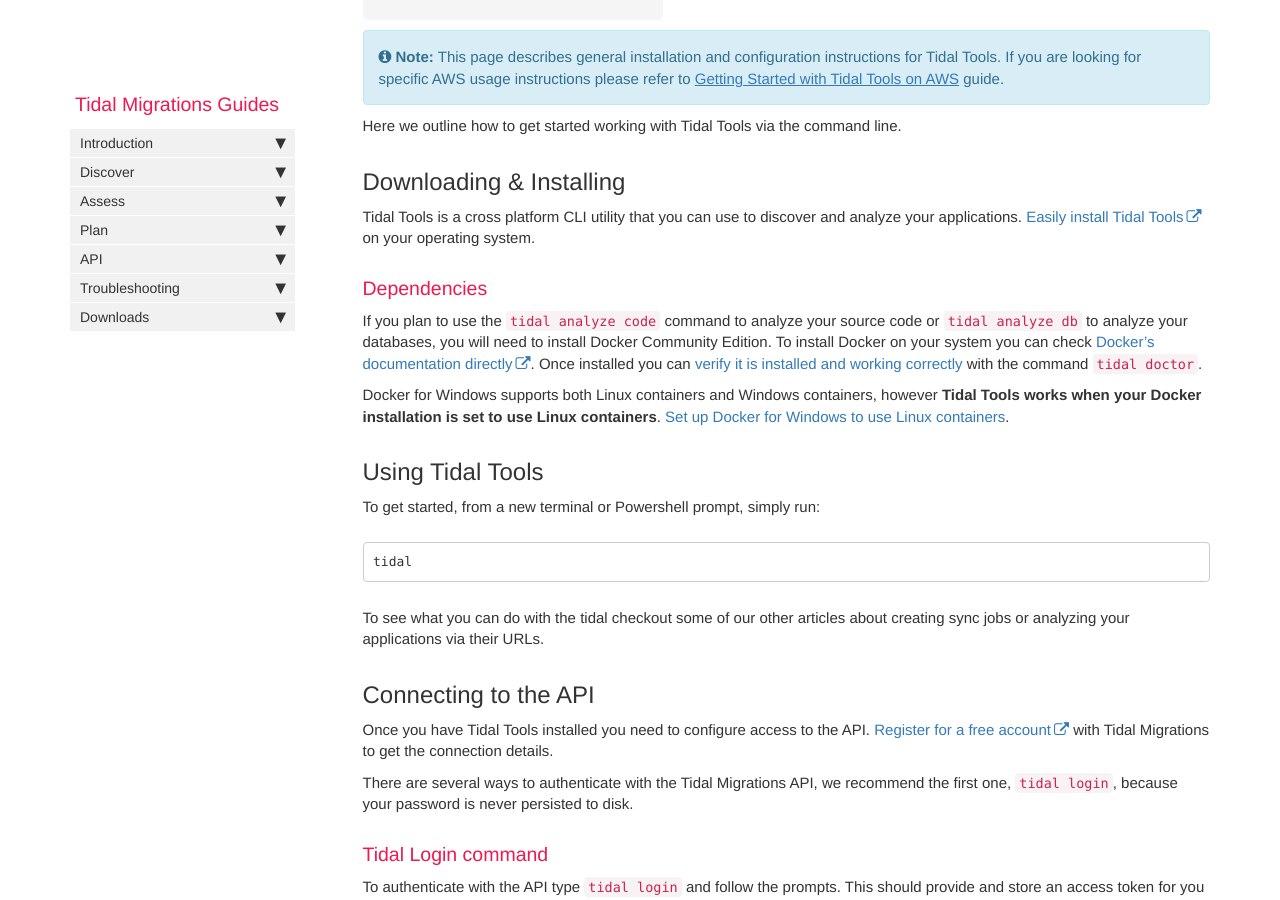
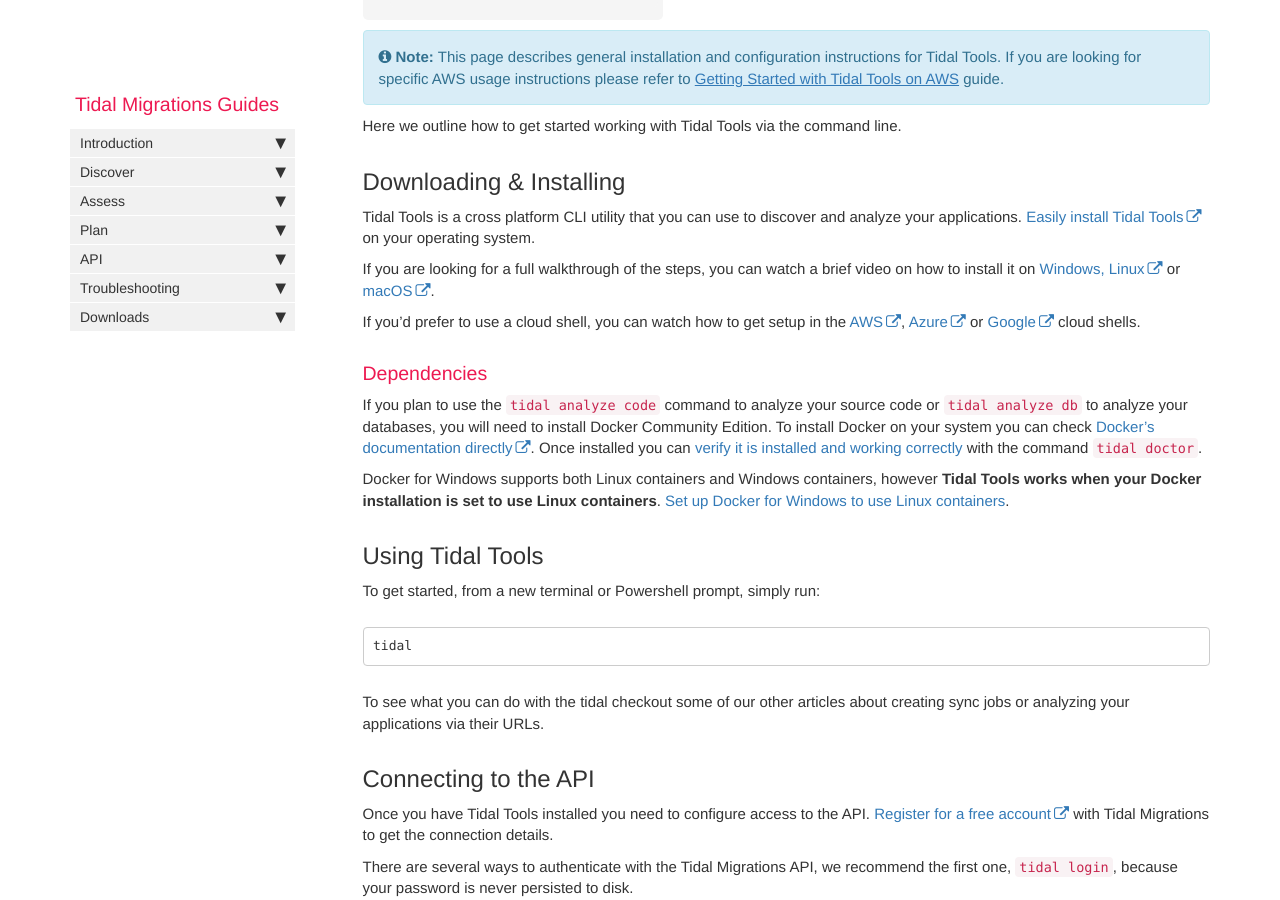
Before and after one commit to tidalmigrations/tidalmigrations.github.io, a Jekyll site: the page built from pages/tidal tools/getstarted.md, in a window 1280 px wide and 900 px high, scrolled down 513 px. Built offline with Jekyll 4.4.1, drawn with Linux system fonts in a browser that asks for light colours; nearby versions of some CDN libraries; comment, search, counter and statistics services are not loaded.

Commit message:
Add links for how-tos to install tidal tools

```diff
--- a/pages/tidal tools/getstarted.md
+++ b/pages/tidal tools/getstarted.md
@@ -21,6 +21,12 @@ line.
 Tidal Tools is a cross platform CLI utility that you can use to discover and
 analyze your applications. [Easily install Tidal Tools](https://get.tidal.sh)
 on your operating system.
+
+If you are looking for a full walkthrough of the steps, you can watch a brief
+video on how to install it on [Windows, Linux](https://www.youtube.com/watch?v=t86W7BokqGM) or [macOS](https://www.youtube.com/watch?v=DyHT0mtPcfE).
+
+If you'd prefer to use a cloud shell, you can watch how to get setup in the [AWS](https://www.youtube.com/watch?v=YpX64_uU-Oo),
+[Azure](https://www.youtube.com/watch?v=N_o_GSSY0zg) or [Google](https://www.youtube.com/watch?v=lHO5sk54ceo) cloud shells.
 
 ### Dependencies
 
```
